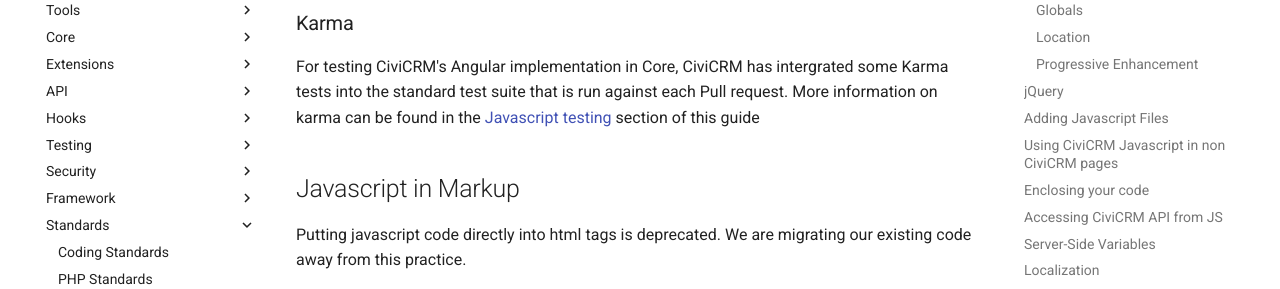
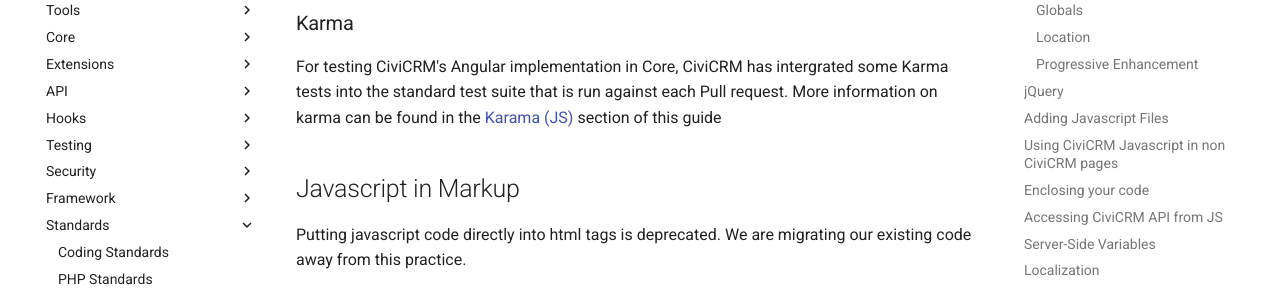
Before and after one commit to civicrm/civicrm-dev-docs, an MkDocs documentation site: the page built from docs/standards/javascript.md, in a window 1280 px wide and 900 px high, scrolled down 5153 px. Shown: the part 152-441 px from the top of the window. Built offline with MkDocs 1.6.1 and Material for MkDocs 9.7.7, drawn with Linux system fonts in a browser that asks for light colours; comment, search, counter and statistics services are not loaded; old or Windows-style settings are respelled for this version of MkDocs.

Commit message:
Rename docs/testing/javascript.md => docs/testing/karma.md
There are multiple tools for testing in JS. We'll want separate pages for each.

```diff
--- a/docs/standards/javascript.md
+++ b/docs/standards/javascript.md
@@ -165,7 +165,7 @@
 
 ### Karma
 
-For testing CiviCRM's Angular implementation in Core, CiviCRM has intergrated some Karma tests into the standard test suite that is run against each Pull request. More information on karma can be found in the [Javascript testing](/testing/javascript.md) section of this guide
+For testing CiviCRM's Angular implementation in Core, CiviCRM has intergrated some Karma tests into the standard test suite that is run against each Pull request. More information on karma can be found in the [Karama (JS)](/testing/karma.md) section of this guide
 
 ## Javascript in Markup
 
--- a/mkdocs.yml
+++ b/mkdocs.yml
@@ -184,7 +184,7 @@
 - Testing:
   - Testing: testing/index.md
   - PHPUnit Tests: testing/phpunit.md
-  - Javascript Tests: testing/javascript.md
+  - Karma (JS) Tests: testing/karma.md
   - Selenium Tests: testing/selenium.md
   - Continuous Integration: testing/continuous-integration.md
   - Upgrade Tests: testing/upgrades.md
```
Also changed, not shown: docs/testing/karma.md (renamed from docs/testing/javascript.md), 1 other file.
